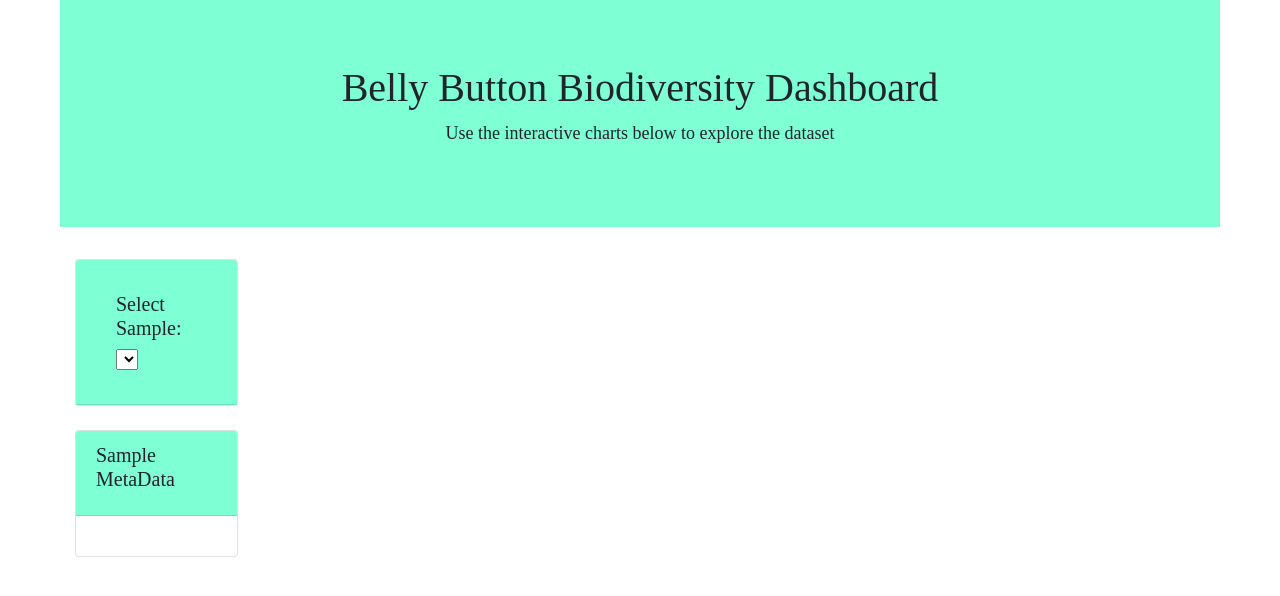
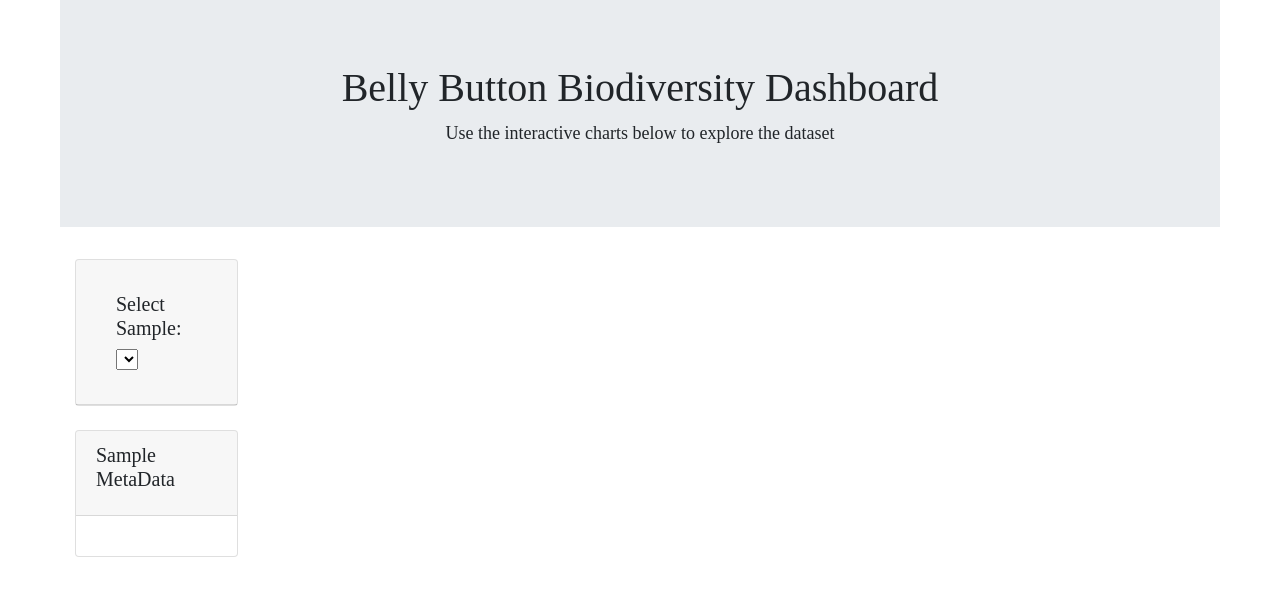
Before and after one commit to godse-snehal/bio-diversity, a Flask app: page / in a window 1280 px wide. Shown: the top 596 px of the page. Run offline with Flask 2, Linux system fonts and the light colour scheme; data that the repository does not hold is empty; some libraries are stand-ins or nearby versions.

Commit message:
modified chart colors

```diff
--- a/static/css/styles.css
+++ b/static/css/styles.css
@@ -4,13 +4,13 @@ body {
     font-family: 'Verdana, Geneva, sans-serif';
 }
 
-.jumbotron {
+/* .jumbotron {
     background-color: aquamarine;
 }
 
 .card-header {
     background-color: aquamarine;
-}
+} */
 
 .card-text {
     font-size: 17px;
--- a/static/js/app.js
+++ b/static/js/app.js
@@ -2,17 +2,14 @@ function buildMetadata(sample) {
 
   // Select the id to populate sample metadata
   var sampleData = d3.select("#sampleData");
-
   // Clear any existing metadata
   sampleData.html("");
-
   // Fetch the metadata for a sample
   var url = "/metadata/" + sample;
   d3.json(url).then(function(d) {
     for (let [key, value] of Object.entries(d)) {
       sampleData.append("p").attr("class", "card-text").text(key + ": " + value);
     }
-
 
     // Build the Gauge Chart
     // Enter a speed between 0 and 180
@@ -33,41 +30,36 @@ function buildMetadata(sample) {
 	  pathEnd = ' Z';
     var path = mainPath.concat(pathX,space,pathY,pathEnd);
 
-    var data = [ {
-                    type: 'scatter',
-                    x: [0], y:[0],
-                    marker: {size: 18, color:'850000'}
-                  },
-                  {
-                    domain: {x: [0, 1], y: [0, 1]},
-                    title: {text: "Belly Button Washing Frequency"},
-                    type: "indicator",
-                    mode: "gauge",
-                    gauge: {
-                              axis: {range: [0, 9]},
-                              labels: ["0-1", "1-2", "2-3", "3-4", "4-5", "5-6", "6-7", "7-8", "8-9"],
-                              textinfo: 'label',
-                              textposition:'inside',
-                              steps: [{range: [0, 1], color: d3.interpolateYlGn(0)},
-                                      {range: [1, 2], color: d3.interpolateYlGn(0.1)},
-                                      {range: [2, 3], color: d3.interpolateYlGn(0.2)},
-                                      {range: [3, 4], color: d3.interpolateYlGn(0.3)},
-                                      {range: [4, 5], color: d3.interpolateYlGn(0.4)},
-                                      {range: [5, 6], color: d3.interpolateYlGn(0.5)},
-                                      {range: [6, 7], color: d3.interpolateYlGn(0.6)},
-                                      {range: [7, 8], color: d3.interpolateYlGn(0.7)},
-                                      {range: [8, 9], color: d3.interpolateYlGn(0.8)}
-                                      ]
-                            }
-                    }
-                ];
+    var data = [{ type: 'scatter',
+                x: [0], y:[0],
+               marker: {size: 18, color:'850000'},
+               showlegend: false},
+               {
+                values: [50/9,50/9,50/9,50/9,50/9,50/9,50/9,50/9,50/9,50],
+                rotation: 90,
+                direction: 'clockwise',
+                text: ["0-1", "1-2", "2-3", "3-4", "4-5", "5-6", "6-7", "7-8", "8-9", ""],
+                textinfo: 'text',
+                textposition:'inside',
+                marker: {colors:['rgb(255,255,204)', 'rgb(229,255,204)',
+                          'rgb(204,255,204)', 'rgb(153,255,153)',
+                          'rgb(102,255,178)', 'rgb(0,255,0)',
+                          'rgb(0,204,0)', 'rgb(0,153,0)',
+                           'rgb(0,102,0)', 'rgb(255,255,255)']},
+               hole: .5,
+               type: 'pie',
+               showlegend: false
+             }];
 
     var layout = {
                   shapes:[{type: 'path',
                            path: path,
                            fillcolor: '850000',
-                           line: {
-                                  color: '850000'}}],
+                           line: {color: '850000'},
+
+                          }],
+                  title: {text: "<b>Belly Button Washing Frequency</b><br>Scrubs per week"},
+
                   height: 450,
                   width: 450,
                   xaxis: {zeroline:false, showticklabels:false,
```
